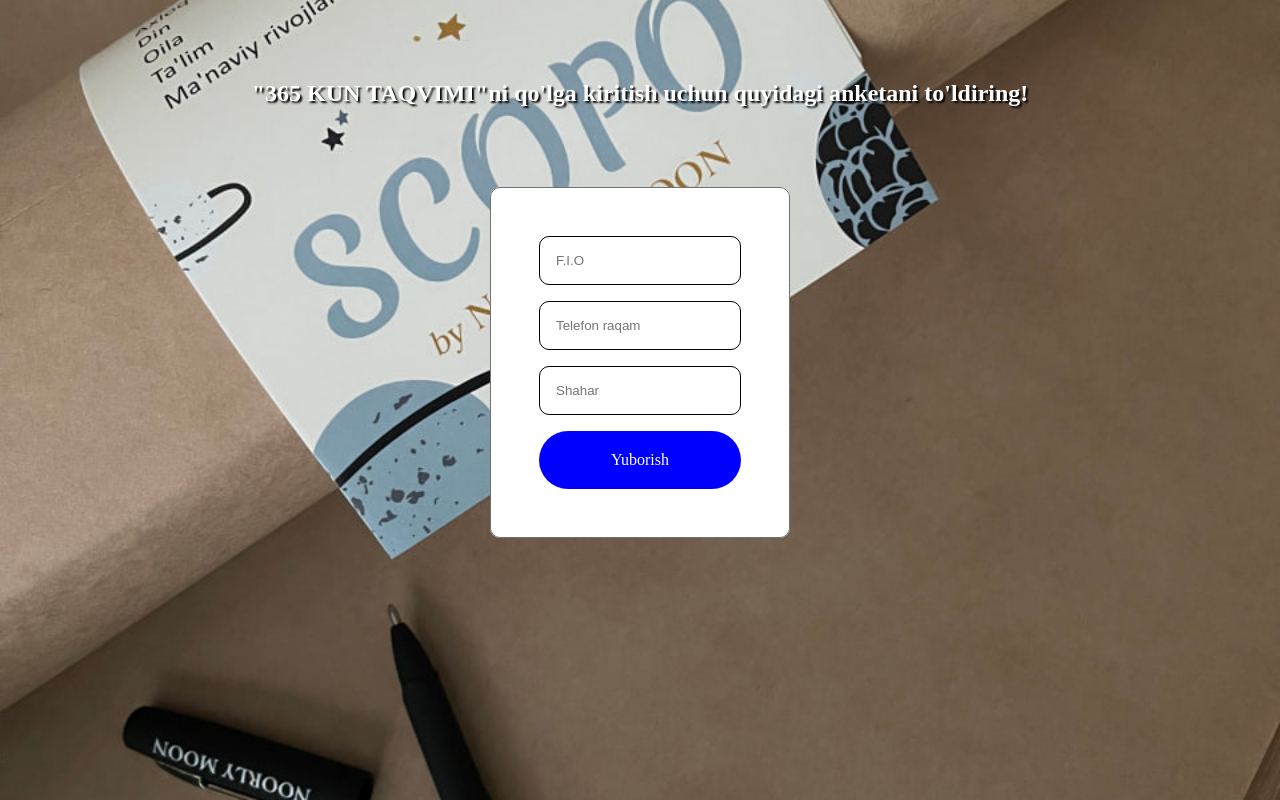
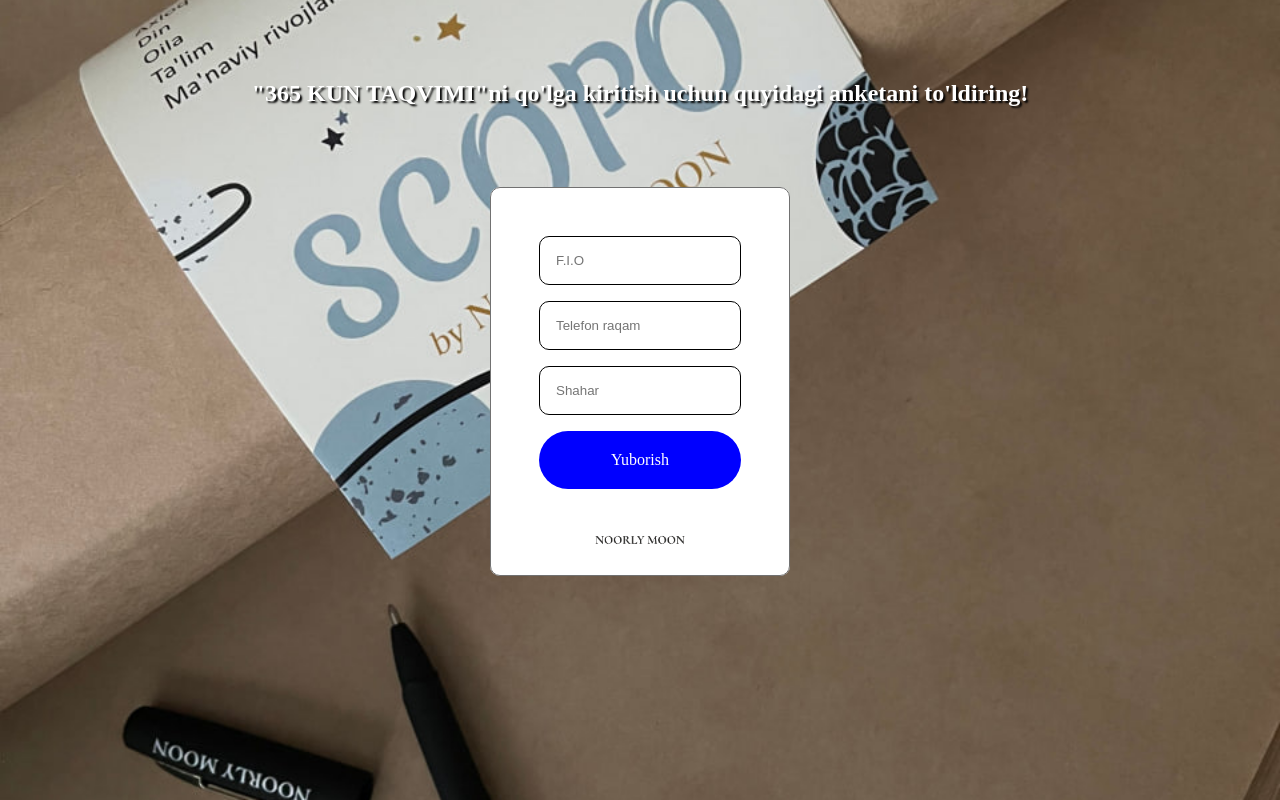
Before and after one commit to sodikovikhtiyor/Single-login-page, a React (Vite) app: page / in a window 1280 px wide. Built offline with nearby package versions, Linux system fonts and the light colour scheme.

Commit message:
logo added

```diff
--- a/src/Login.jsx
+++ b/src/Login.jsx
@@ -1,5 +1,6 @@
 import { Box, Button, ButtonGroup, Flex, Heading } from "@chakra-ui/react";
 import React, { useState } from "react";
+import Noor from "./assets/noor.png";
 import "./App.css";
 const Login = () => {
   const [user, setUser] = useState({
@@ -69,7 +70,9 @@
         <Box as="form" method="POST" textAlign="center" w="300px">
           <Flex
             flexDirection="column"
-            p="3rem"
+            px="3rem"
+            pt='3rem'
+
             border="1px solid #717171"
             borderRadius="10px"
             align="center"
@@ -131,6 +134,7 @@
             >
               Yuborish
             </Box>
+            <img src={Noor} width="100px" />
           </Flex>
         </Box>
       </Flex>
```
Also changed, not shown: src/assets/noor.png (added).
